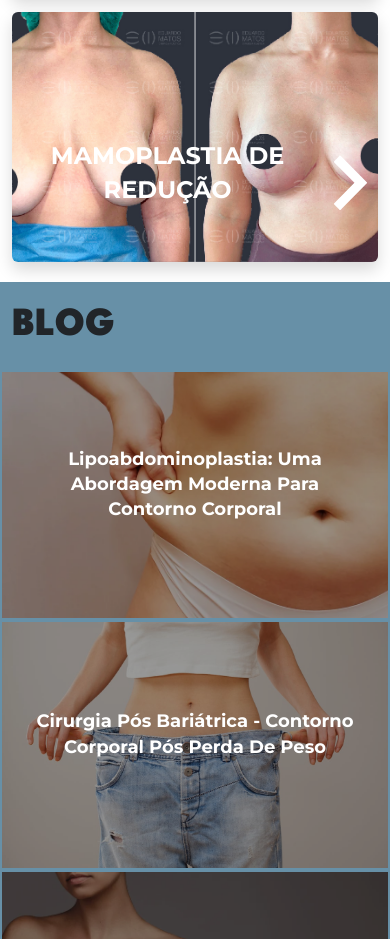
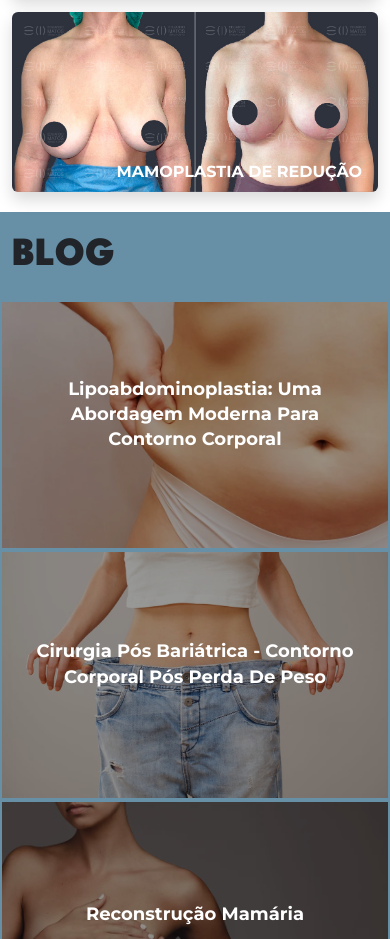
Before and after one commit to CBinnii/BivarClinic, a plain HTML site: page index.html in a window 390 px wide. Shown: the part 3180-4119 px from the top of the page. Drawn offline with nearby package versions, Linux system fonts and the light colour scheme.

Commit message:
feat(*): Ajuste slider de casos clinicos

```diff
--- a/sass/_main.scss
+++ b/sass/_main.scss
@@ -165,6 +165,10 @@
                 height: 250px;
             }
 
+            @media screen and (max-width: 450px) {
+                height: 180px;
+            }
+
             .swiper-slide {
                 text-align: center;
                 font-size: 18px;
@@ -173,15 +177,25 @@
                 align-items: center;
                 position: relative;
 
+                img {
+                    display: block;
+                    width: 100%;
+                    height: 100%;
+                    object-fit: cover;
+                }
+
                 .about-slider {
+                    right: 0;
+                    width: 100%;
+                    bottom: 35px;
+                    display: flex;
                     position: absolute;
-                    bottom: 35px;
-                    right: 0;
+                    align-items: center;
+                    justify-content: flex-end;
 
-                    display: flex;
-                    align-items: center;
-                    width: 100%;
-                    justify-content: flex-end;
+                    @media screen and (max-width: 450px) {
+                        bottom: 0;
+                    }
 
                     p {
                         font-family: "Montserrat", 'Trebuchet MS', 'Lucida Sans Unicode', 'Lucida Grande', 'Lucida Sans', Arial, sans-serif;
@@ -189,6 +203,12 @@
                         font-weight: 700;
                         color: $white;
                         line-height: 1.4;
+
+                        @media screen and (max-width: 450px) {
+                            font-size: 16px;
+                            margin-right: 16px;
+                            margin-bottom: 8px;
+                        }
                     }
 
                     img {
@@ -196,16 +216,9 @@
                         transform: rotate(270deg);
 
                         @media screen and (max-width: 767px) {
-                            display: block;
+                            display: none;
                         }
                     }
-                }
-
-                img {
-                    display: block;
-                    width: 100%;
-                    height: 100%;
-                    object-fit: cover;
                 }
             }
         }
```
Also changed, not shown: css/style.css, 1 other file.
